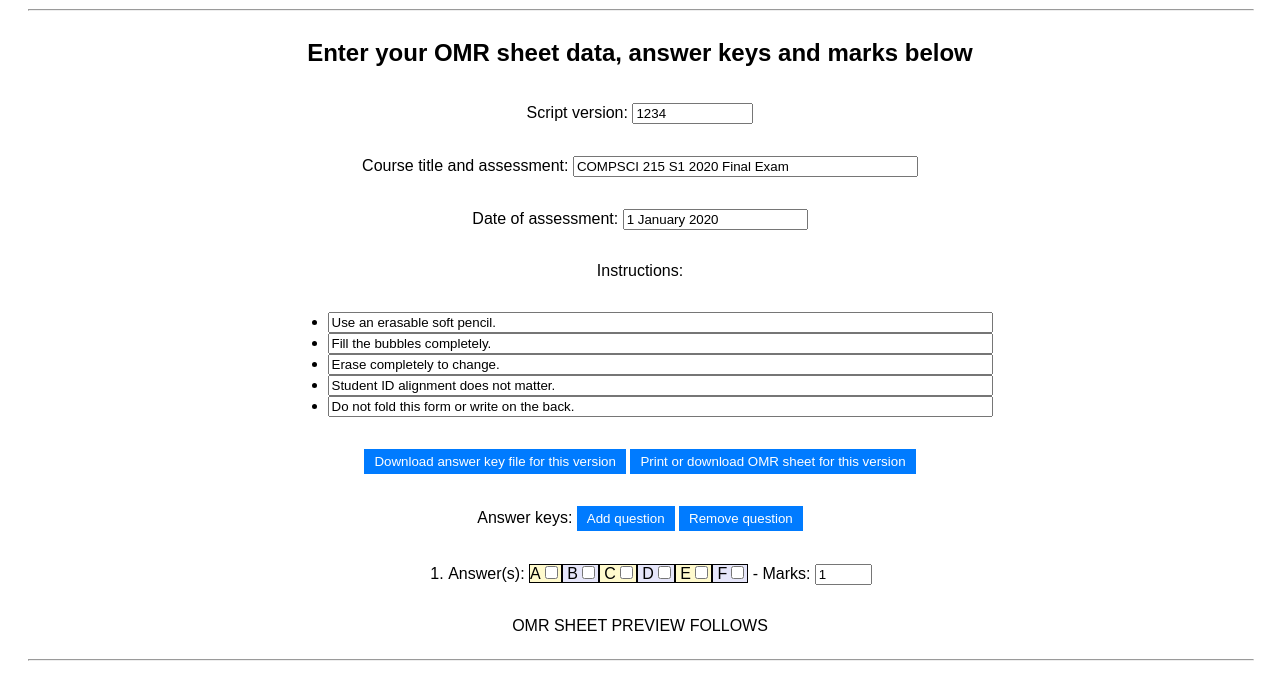
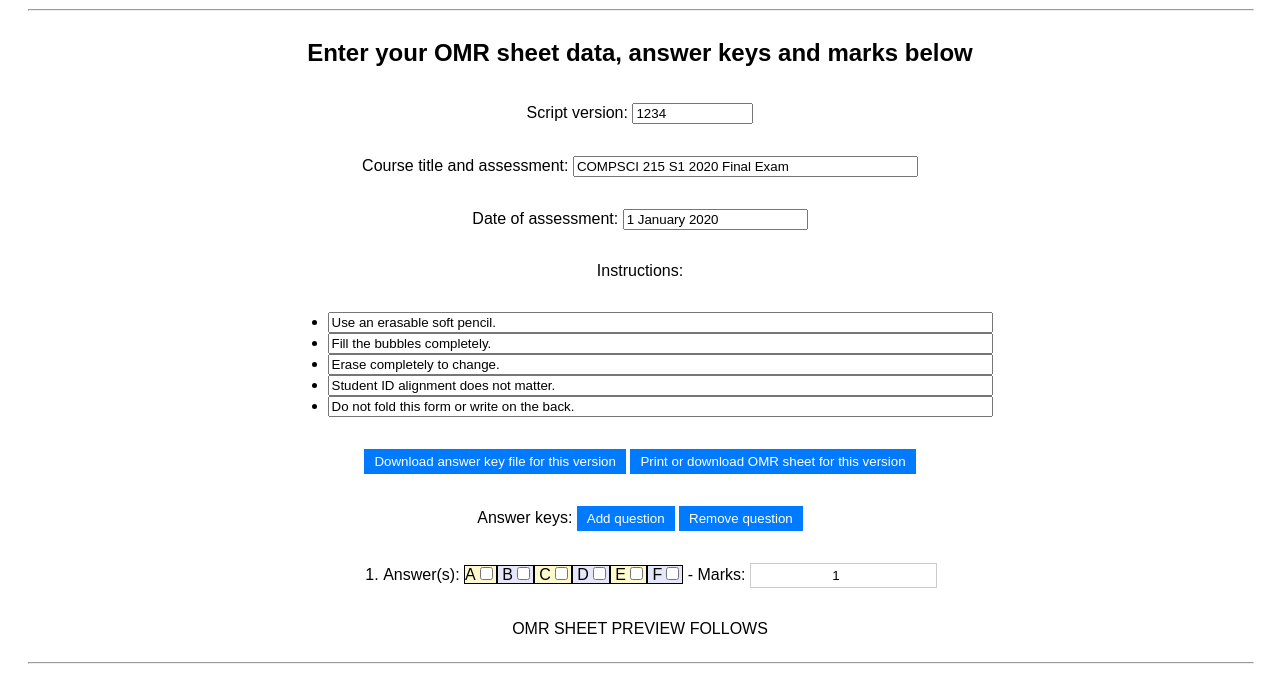
Before and after one commit to manonz/dividni.online, a website: page OmrPrintUoA/index.html in a window 1280 px wide. Shown: the part 107-800 px from the top of the page. Drawn offline with Linux system fonts and the light colour scheme.

Commit message:
Marks integer > 0

```diff
--- a/OmrPrintUoA/index.html
+++ b/OmrPrintUoA/index.html
@@ -70,7 +70,9 @@
             }
             li.appendChild(document.createTextNode(" - Marks: "));
             let marks = document.createElement('input');
-            marks.type = 'text';
+            marks.type = 'number';
+            marks.min = '1';
+            marks.step = '1';
             marks.id = "marks" + questions;
             marks.size = "4";
             marks.value = "1";
```
